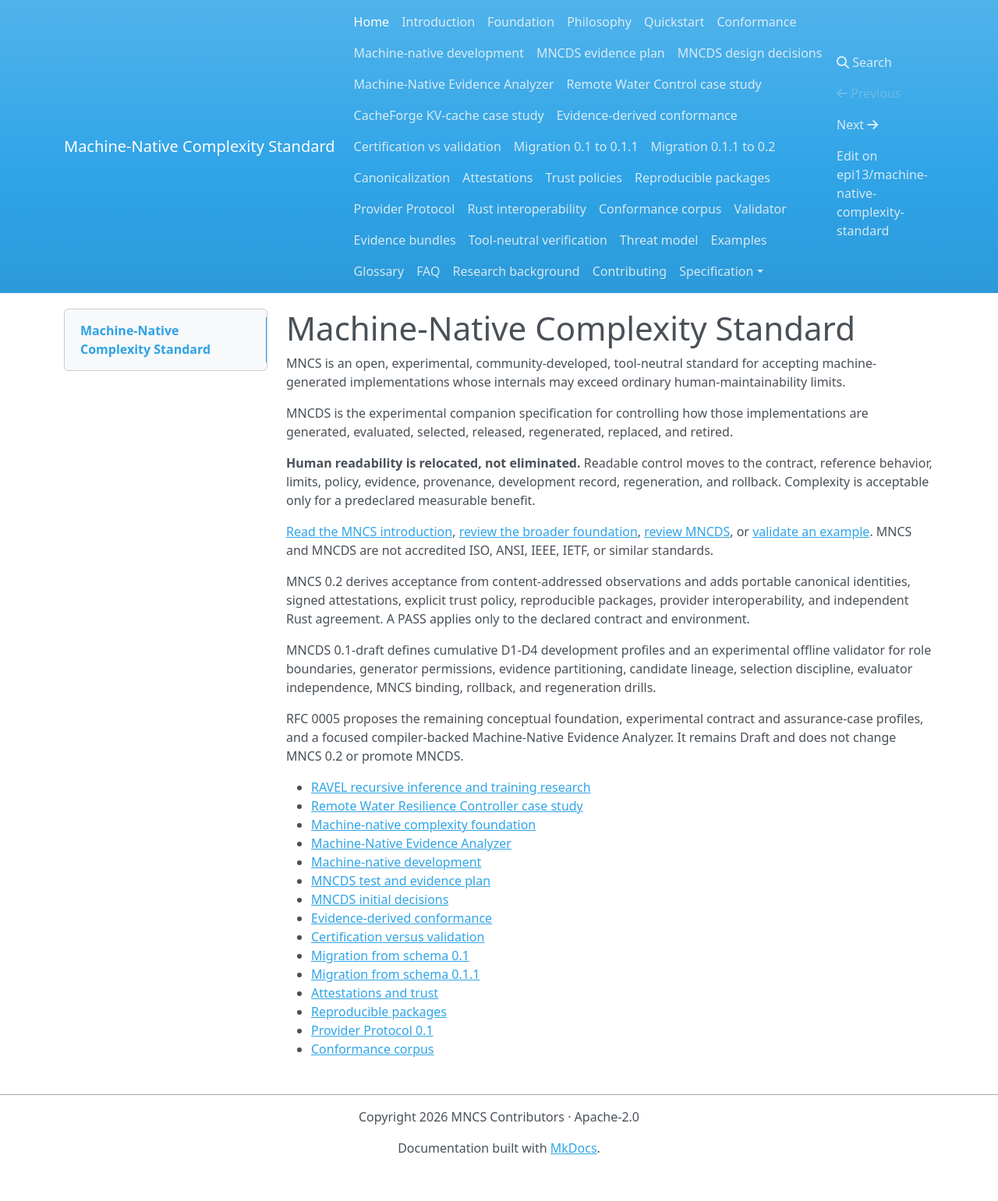
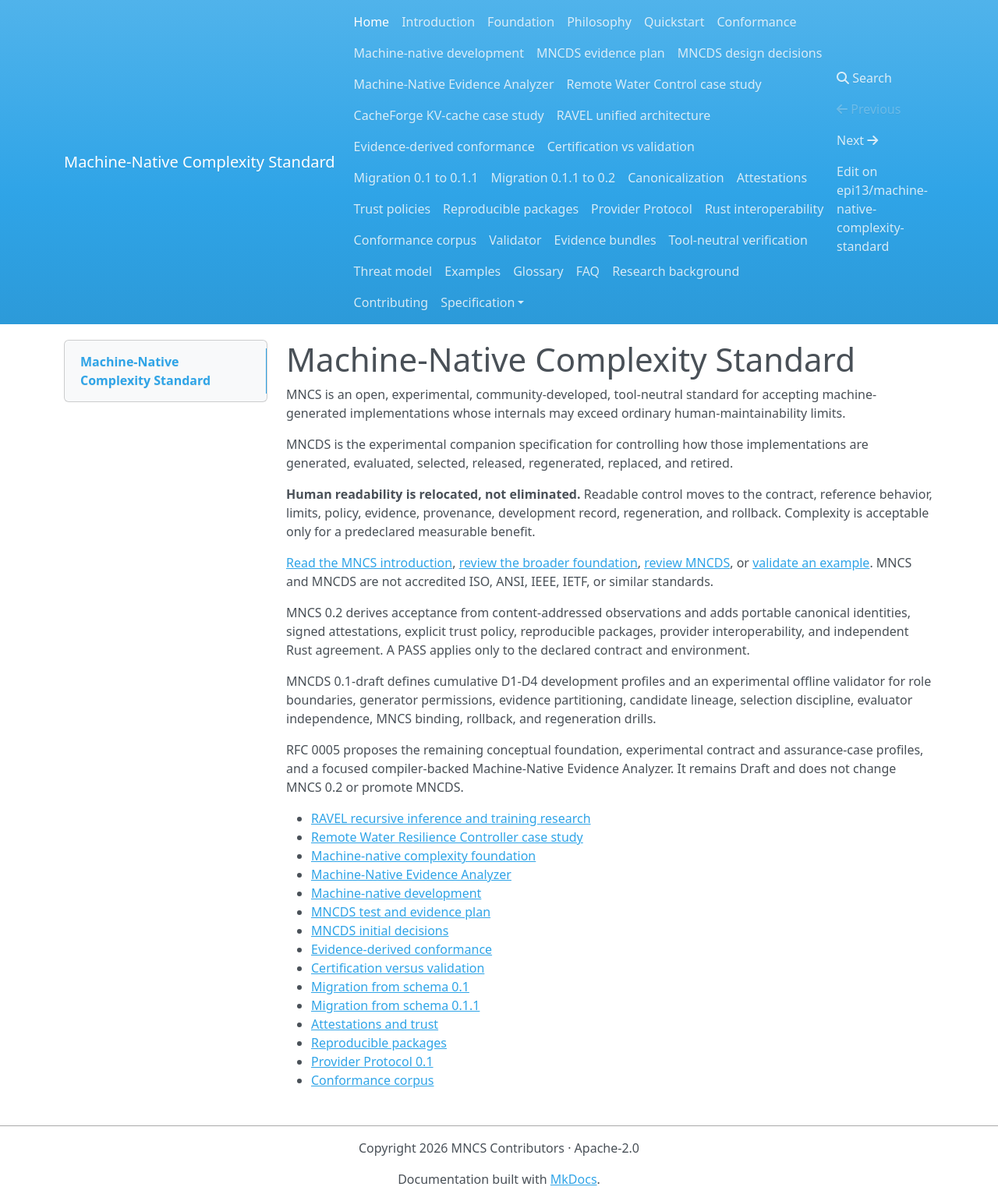
Before and after one commit to epi13/machine-native-complexity-standard, an MkDocs documentation site: the page built from docs/index.md, in a window 1280 px wide. Shown: the whole page at 78% size. Built offline with MkDocs 1.6.1, drawn with Linux system fonts in a browser that asks for light colours; nearby versions of some CDN libraries; before the commit the page ends 1501 px from its top, so only the background shows below that.

Commit message:
Add RAVEL to documentation navigation

```diff
--- a/mkdocs.yml
+++ b/mkdocs.yml
@@ -21,6 +21,7 @@ nav:
   - Machine-Native Evidence Analyzer: machine-native-evidence-analyzer.md
   - Remote Water Control case study: remote-water-control.md
   - CacheForge KV-cache case study: cacheforge.md
+  - RAVEL unified architecture: ravel.md
   - Evidence-derived conformance: evidence-derived-conformance.md
   - Certification vs validation: certification-vs-validation.md
   - Migration 0.1 to 0.1.1: migration-0.1-to-0.1.1.md
```
